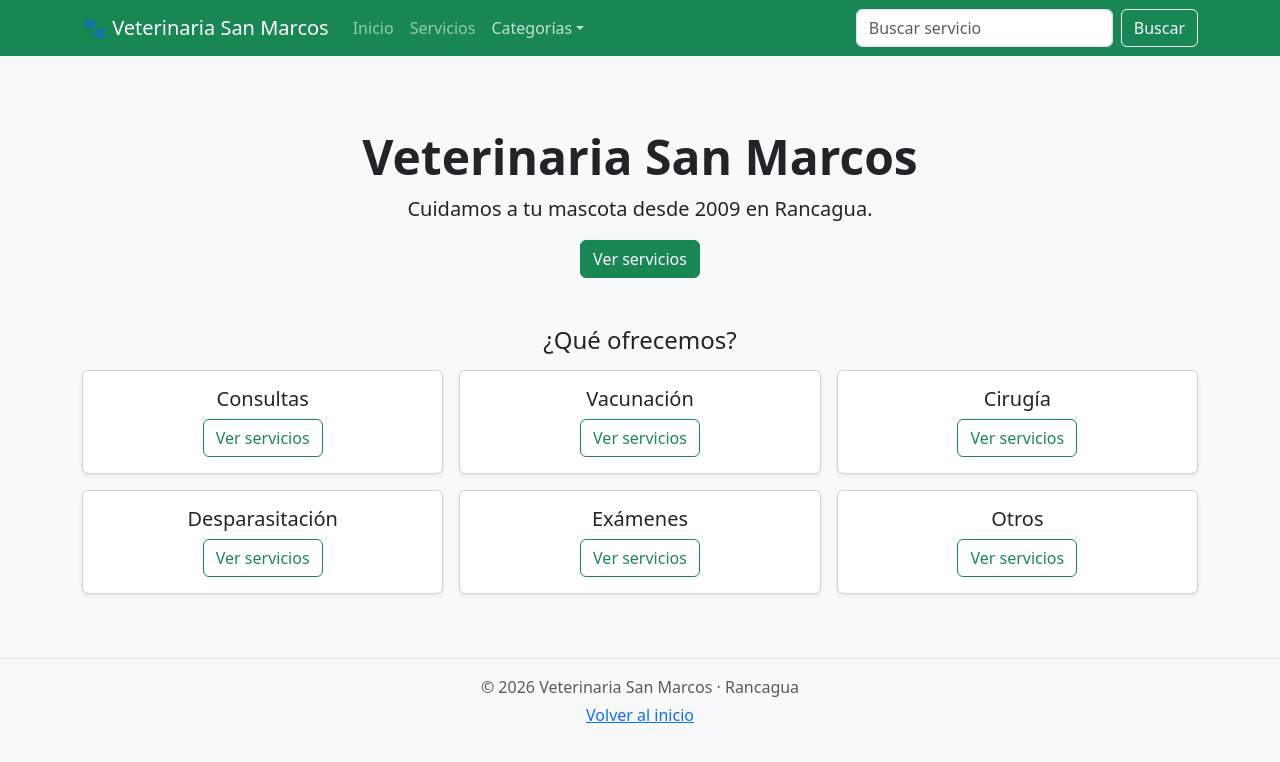
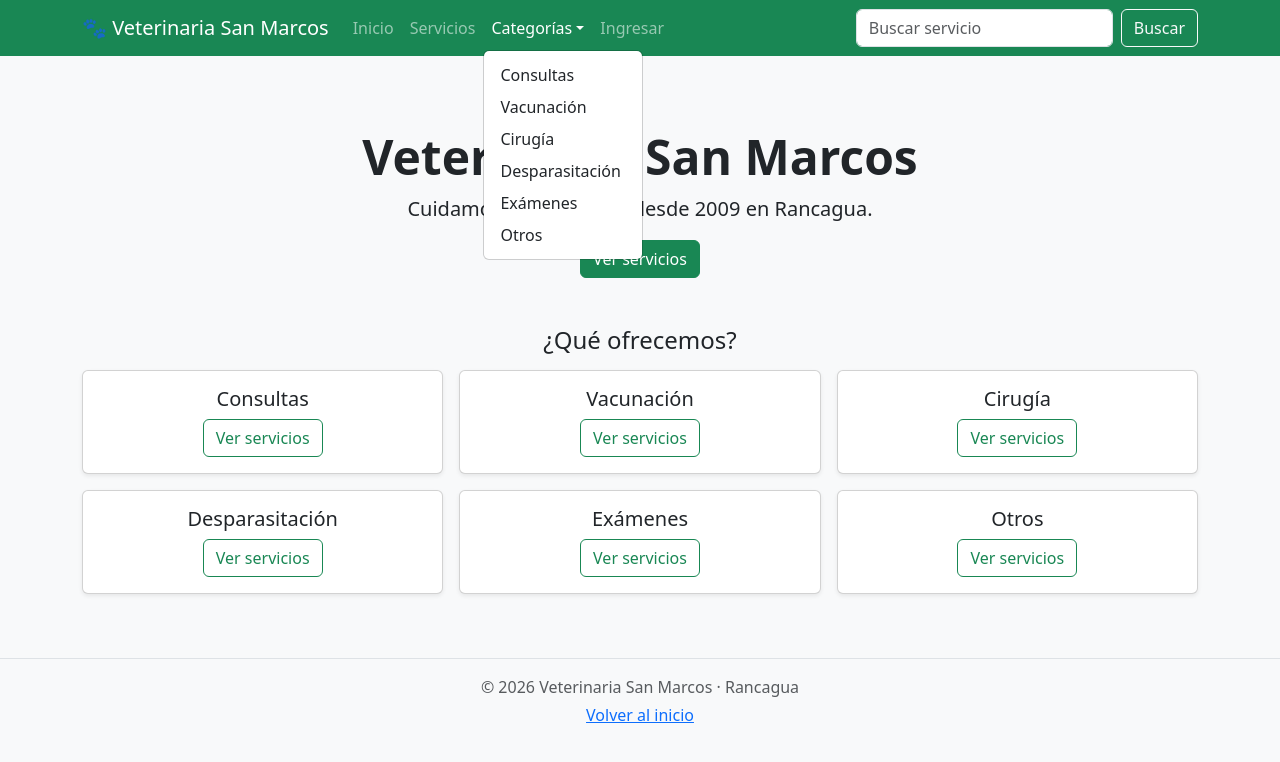
Before and after one commit to eliasgonzalez22/veterinaria-sanmarcos-p2, a React (Vite) app: page / in a window 1280 px wide. Both pictures are taken after a click on the button "Categorías". Shown: the top 762 px of the page. Built offline with nearby package versions, Linux system fonts and the light colour scheme.

Commit message:
Refactor componentes ListaServicios y Navbar para utilizar react-bootstrap en lugar de clases CSS

```diff
--- a/src/components/organisms/ListaServicios.jsx
+++ b/src/components/organisms/ListaServicios.jsx
@@ -1,17 +1,18 @@
+import { Alert, Row, Col } from 'react-bootstrap'
 import TarjetaServicio from '../molecules/TarjetaServicio'
 
 export default function ListaServicios(props) {
   if (props.servicios.length === 0) {
-    return <p className="alert alert-info" role="alert">No hay servicios que mostrar.</p>
+    return <Alert variant="info">No hay servicios que mostrar.</Alert>
   }
 
   return (
-    <ul className="row row-cols-1 row-cols-md-2 row-cols-xl-3 g-3 list-unstyled">
+    <Row as="ul" xs={1} md={2} xl={3} className="g-3 list-unstyled">
       {props.servicios.map((s) => (
-        <li className="col" key={s.id}>
+        <Col as="li" key={s.id}>
           <TarjetaServicio servicio={s} onVerDetalle={props.onVerDetalle} />
-        </li>
+        </Col>
       ))}
-    </ul>
+    </Row>
   )
 }
--- a/src/components/organisms/Navbar.jsx
+++ b/src/components/organisms/Navbar.jsx
@@ -1,3 +1,4 @@
+import { Container, Navbar as BarraNav, Nav, NavDropdown } from 'react-bootstrap'
 import BuscadorServicios from '../molecules/BuscadorServicios'
 
 export default function Navbar(props) {
@@ -8,54 +9,33 @@ export default function Navbar(props) {
 
   return (
     <header>
-      <nav className="navbar navbar-expand-md navbar-dark bg-success" aria-label="Principal">
-        <div className="container">
-          <a className="navbar-brand" href="/" onClick={(e) => ir(e, '/')}>
+      <BarraNav expand="md" bg="success" variant="dark" aria-label="Principal">
+        <Container>
+          <BarraNav.Brand href="/" onClick={(e) => ir(e, '/')}>
             🐾 Veterinaria San Marcos
-          </a>
-          <button
-            className="navbar-toggler"
-            type="button"
-            data-bs-toggle="collapse"
-            data-bs-target="#menuPrincipal"
-            aria-controls="menuPrincipal"
-            aria-expanded="false"
-            aria-label="Abrir menú"
-          >
-            <span className="navbar-toggler-icon"></span>
-          </button>
-          <div className="collapse navbar-collapse" id="menuPrincipal">
-            <ul className="navbar-nav me-auto">
-              <li className="nav-item">
-                <a className="nav-link" href="/" onClick={(e) => ir(e, '/')}>Inicio</a>
-              </li>
-              <li className="nav-item">
-                <a className="nav-link" href="/servicios" onClick={(e) => ir(e, '/servicios')}>Servicios</a>
-              </li>
-              <li className="nav-item dropdown">
-                <a className="nav-link dropdown-toggle" href="#" role="button"
-                  data-bs-toggle="dropdown" aria-expanded="false">
-                  Categorías
-                </a>
-                <ul className="dropdown-menu">
+          </BarraNav.Brand>
+          <BarraNav.Toggle aria-controls="menuPrincipal" aria-label="Abrir menú" />
+          <BarraNav.Collapse id="menuPrincipal">
+            <Nav className="me-auto">
+              <Nav.Link href="/" onClick={(e) => ir(e, '/')}>Inicio</Nav.Link>
+              <Nav.Link href="/servicios" onClick={(e) => ir(e, '/servicios')}>Servicios</Nav.Link>
+              <NavDropdown title="Categorías" id="menu-categorias">
                 {props.categorias.map((c) => (
-                    <li key={c}>
-                      <a
-                        className="dropdown-item"
+                  <NavDropdown.Item
+                    key={c}
                     href={`/categoria/${c}`}
                     onClick={(e) => ir(e, `/categoria/${encodeURIComponent(c)}`)}
                   >
                     {c}
-                      </a>
-                    </li>
+                  </NavDropdown.Item>
                 ))}
-                </ul>
-              </li>
-            </ul>
+              </NavDropdown>
+              <Nav.Link href="/login" onClick={(e) => ir(e, '/login')}>Ingresar</Nav.Link>
+            </Nav>
             <BuscadorServicios onBuscar={props.onBuscar} />
-          </div>
-        </div>
-      </nav>
+          </BarraNav.Collapse>
+        </Container>
+      </BarraNav>
     </header>
   )
 }
```
Lines whose indentation alone changed are shown as unchanged.
